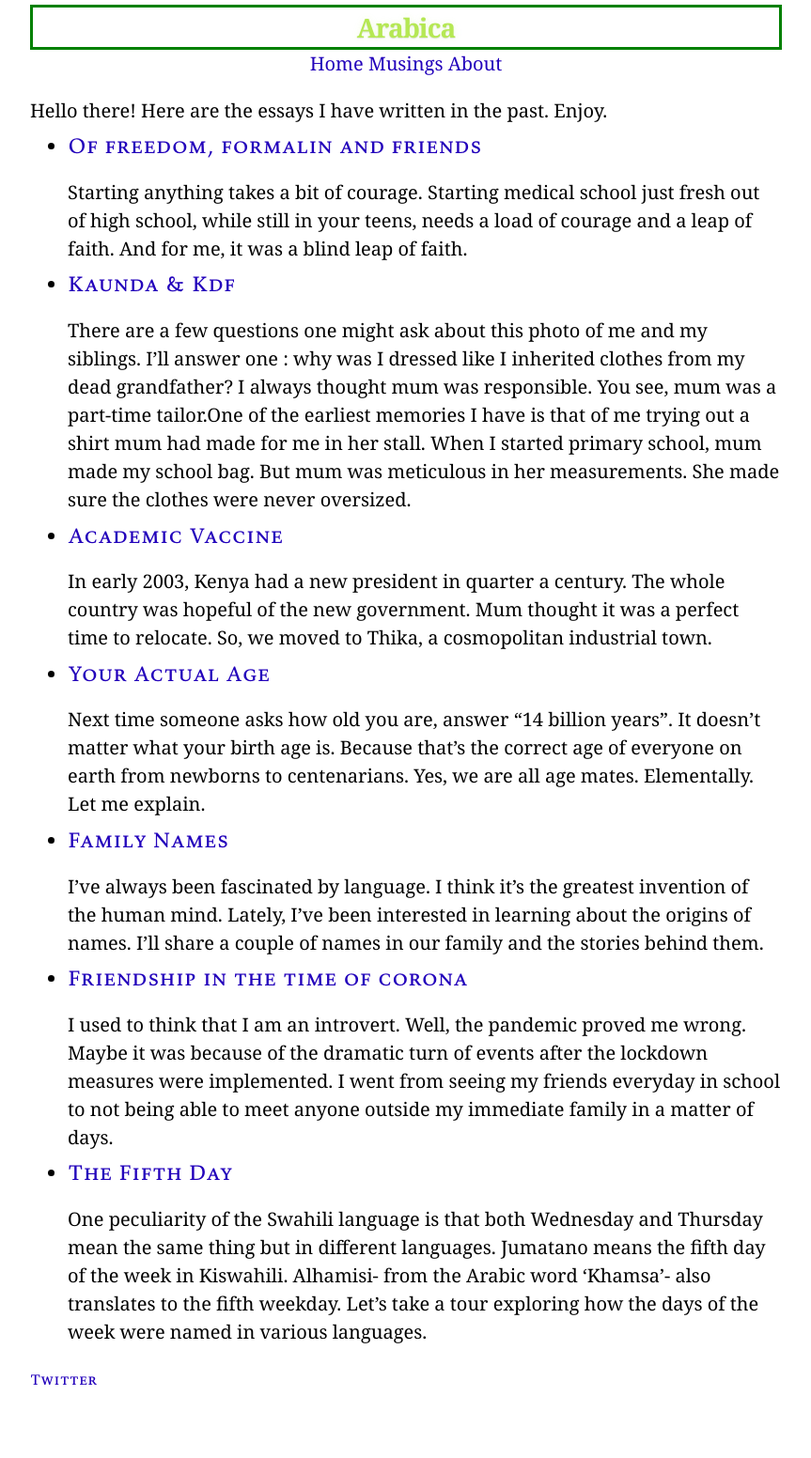
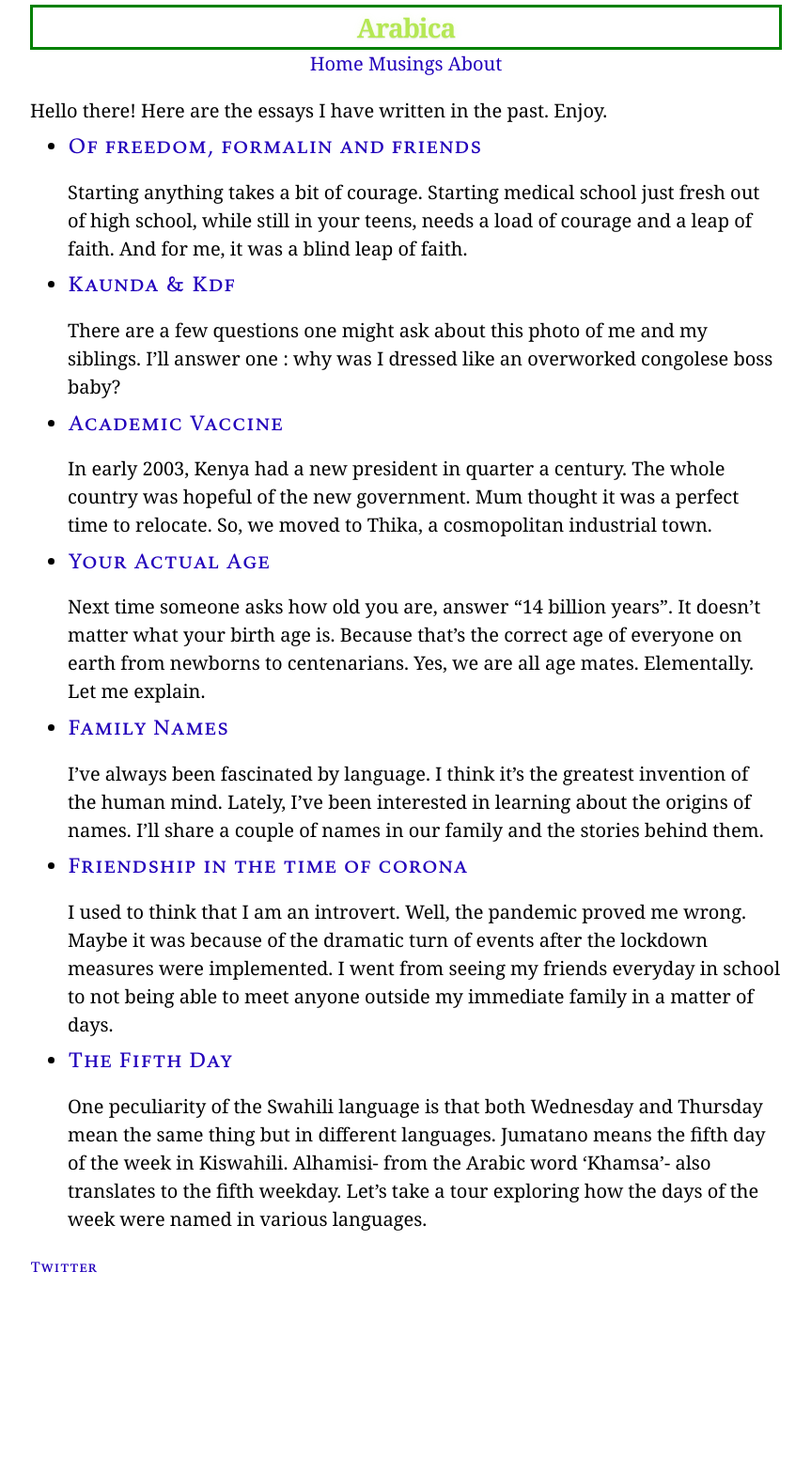
Before and after one commit to habasweiny/habasweiny.github.io, a Jekyll site: the page built from index.html, in a window 1280 px wide. Shown: the whole page at 94% size, without its empty margins (208-1071 px from the left). Built offline with Jekyll 4.4.1, drawn with Linux system fonts in a browser that asks for light colours; after the commit the page ends 1432 px from its top, so only the background shows below that.

Commit message:
Update 2022-1-1-kaunda-&-kdf.md

```diff
--- a/_posts/2022-1-1-kaunda-&-kdf.md
+++ b/_posts/2022-1-1-kaunda-&-kdf.md
@@ -4,16 +4,19 @@
 ---
 There are a few questions one might ask about
 this photo of me and my siblings. I'll answer
-one : why was I dressed like I inherited clothes
-from my dead grandfather? I always thought
-mum was responsible.
-You see, mum was a
-part-time tailor.One of the earliest memories I have is that of me
-trying out a shirt mum had made for me in her
-stall. When I started primary school, mum made
-my school bag. But mum was meticulous in her
+one : why was I dressed like an overworked congolese boss baby?
+
+I always thought mum was responsible.
+You see, mum was a part-time tailor. One of the
+earliest memories I have is that of me
+trying out a shirt mum had tailored in her
+stall. I remember walking into the stall with old,
+dirty and torn clothes but walking out with new outfits.
+When I started primary school, she made
+my first school bag. But mum was meticulous in her
 measurements. She made sure the clothes were
-never oversized.
+never oversized. it was out of character for mum to
+make those baggy Kaunda suits for us.
 
 Turns out the clothes my brother and I wore in
 the photo were presents by one of her closest
@@ -24,7 +27,10 @@
 again.
 
 As for the salute, at that point in my life I wanted
-to join the military when I grew up. Specifically, I
-wanted to be a driver in the army. I loved
-travelling and I thought soldiers looked cool with
+to join the police when I grew up. Specifically, I
+wanted to be a driver in the police force or the army. I loved
+travelling and I thought the police looked cool with
 their guns, camouflage and shit.
+
+
+© 2022 <a class="small" href="/about.html">HAMZA HAJI</a>
```
